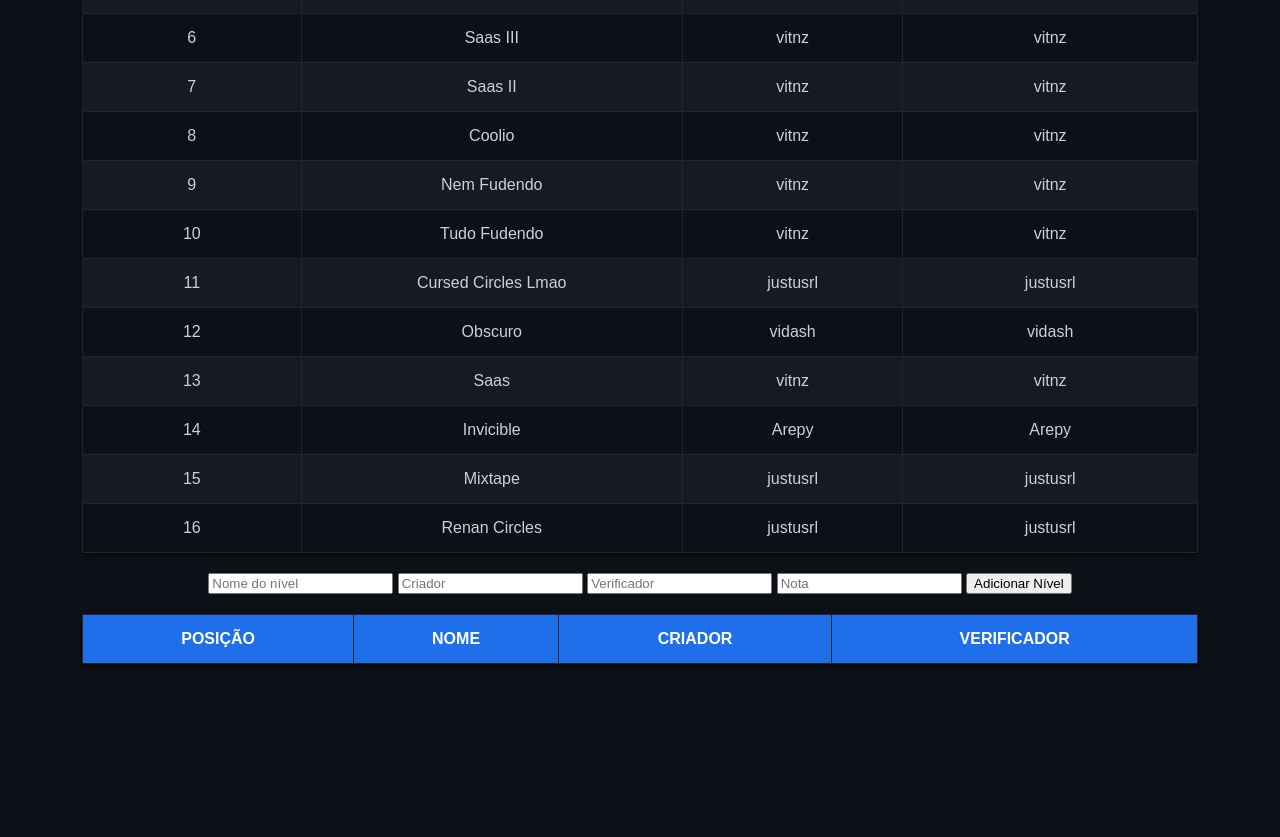
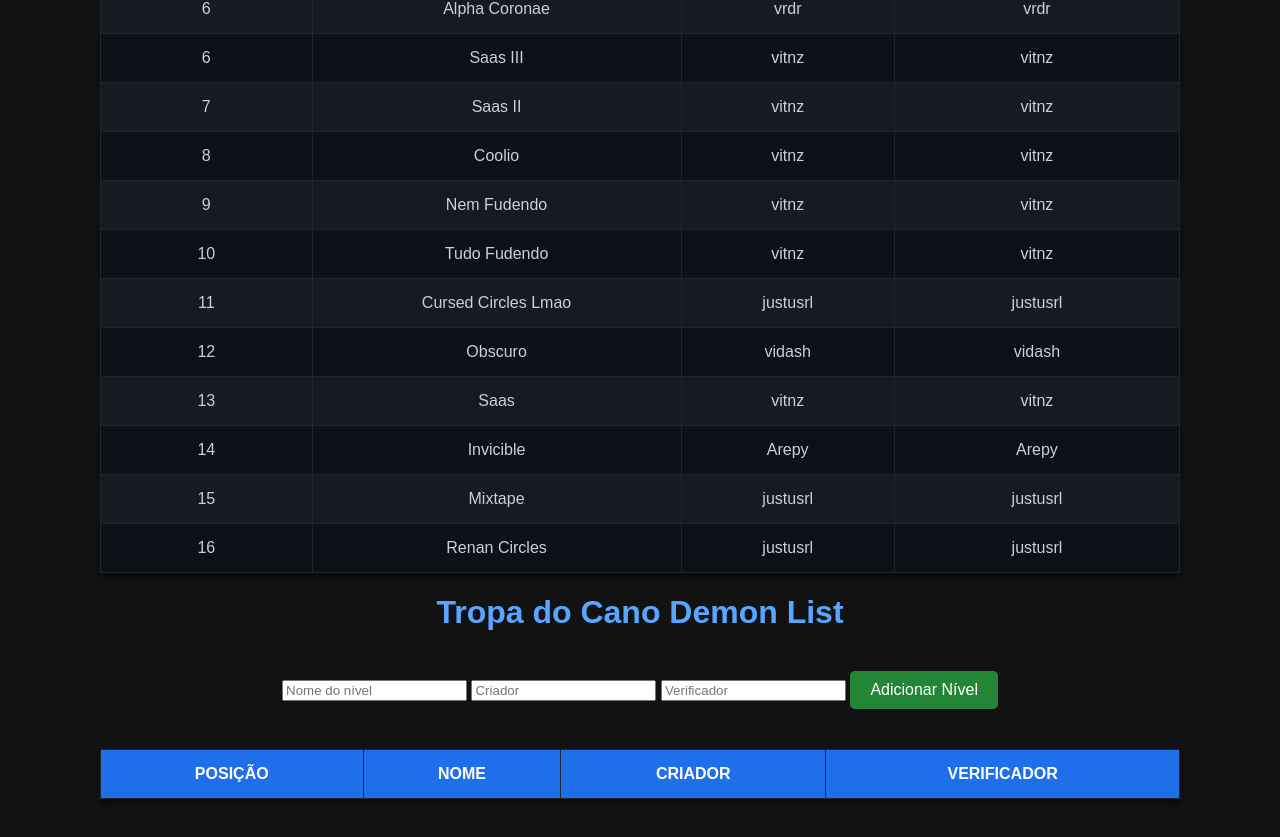
Before and after one commit to vit-nz/tropa-do-cano-demon-list, a plain HTML site: page index.html in a window 1280 px wide. Shown: the part 487-1324 px from the top of the page. Before the commit the page ends 1191 px from the top, so only its background shows below. Drawn offline with Linux system fonts and the light colour scheme.

Commit message:
Update index.html

```diff
--- a/index.html
+++ b/index.html
@@ -3,7 +3,6 @@
 <head>
     <meta charset="UTF-8">
     <meta name="viewport" content="width=device-width, initial-scale=1.0">
-    <title>Tropa do Cano Demon List</title>
     <style>
         body {
             font-family: Arial, sans-serif;
@@ -207,20 +206,92 @@
 </body>
 </html>
 <!DOCTYPE html>
-<html lang="en">
+<html lang="pt-BR">
 <head>
     <meta charset="UTF-8">
     <meta name="viewport" content="width=device-width, initial-scale=1.0">
     <title>Tropa do Cano Demon List</title>
+    <style>
+        body {
+            font-family: Arial, sans-serif;
+            background-color: #121212;
+            color: #ffffff;
+            text-align: center;
+            margin: 20px;
+        }
+
+        h1 {
+            color: #58a6ff;
+            margin-bottom: 20px;
+        }
+
+        table {
+            margin: 20px auto;
+            width: 90%;
+            border-collapse: collapse;
+            background-color: #161b22;
+            box-shadow: 0 4px 6px rgba(0, 0, 0, 0.5);
+            color: #c9d1d9;
+        }
+
+        th, td {
+            border: 1px solid #21262d;
+            padding: 15px;
+            text-align: center;
+        }
+
+        th {
+            background-color: #1f6feb;
+            color: #ffffff;
+            text-transform: uppercase;
+            font-weight: bold;
+        }
+
+        tr:nth-child(even) {
+            background-color: #161b22;
+        }
+
+        tr:nth-child(odd) {
+            background-color: #0d1117;
+        }
+
+        tr:hover {
+            background-color: #21262d;
+            transition: background-color 0.3s ease;
+        }
+
+        .add-button {
+            margin: 20px 0;
+            padding: 10px 20px;
+            font-size: 16px;
+            cursor: pointer;
+            background-color: #238636;
+            color: white;
+            border: none;
+            border-radius: 5px;
+            transition: background-color 0.3s ease;
+        }
+
+        .add-button:hover {
+            background-color: #2ea043;
+        }
+
+        .error {
+            color: #ff6f61;
+            margin-top: 20px;
+            font-size: 14px;
+        }
+    </style>
 </head>
 <body>
+    <h1>Tropa do Cano Demon List</h1>
+
     <!-- Formulário para adicionar um novo nível -->
     <div>
         <input type="text" id="levelName" placeholder="Nome do nível" required>
         <input type="text" id="creator" placeholder="Criador" required>
         <input type="text" id="verifier" placeholder="Verificador" required>
-        <input type="number" id="rating" placeholder="Nota" required>
-        <button onclick="addLevel()">Adicionar Nível</button>
+        <button class="add-button" onclick="addLevel()">Adicionar Nível</button>
     </div>
 
     <!-- Tabela para exibir a lista de níveis -->
@@ -243,33 +314,31 @@
             const name = document.getElementById("levelName").value;
             const creator = document.getElementById("creator").value;
             const verifier = document.getElementById("verifier").value;
-            const rating = document.getElementById("rating").value;
             const tableBody = document.getElementById("demonTable");
 
             // Verifica se os campos estão preenchidos
-            if (!name || !creator || !verifier || !rating) {
+            if (!name || !creator || !verifier) {
                 alert("Por favor, preencha todos os campos!");
                 return;
             }
 
-            // Insere o novo nível no topo da tabela
+            // Cria a nova linha com as informações
             const newRow = document.createElement("tr");
             newRow.innerHTML = `
-                <td>1</td>
+                <td></td>
                 <td>${name}</td>
                 <td>${creator}</td>
                 <td>${verifier}</td>
             `;
-            tableBody.prepend(newRow);
+            tableBody.appendChild(newRow);
 
-            // Atualiza automaticamente as posições dos níveis abaixo
+            // Atualiza as posições
             updatePositions();
 
             // Limpa os campos de input
             document.getElementById("levelName").value = "";
             document.getElementById("creator").value = "";
             document.getElementById("verifier").value = "";
-            document.getElementById("rating").value = "";
         }
 
         function updatePositions() {
```
